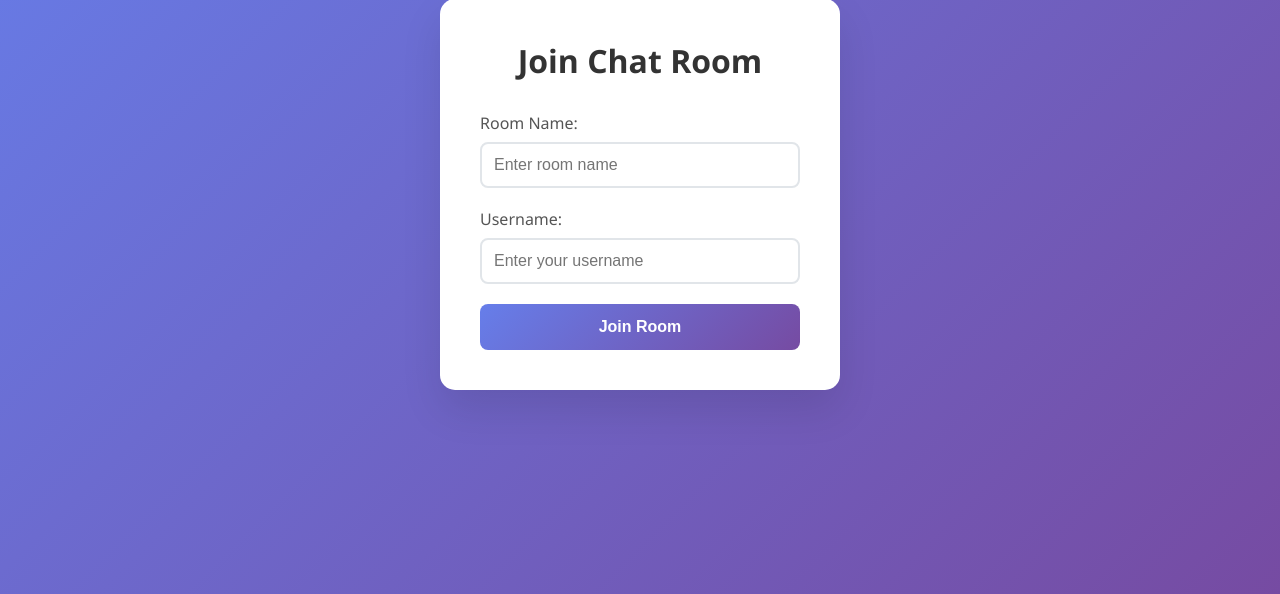
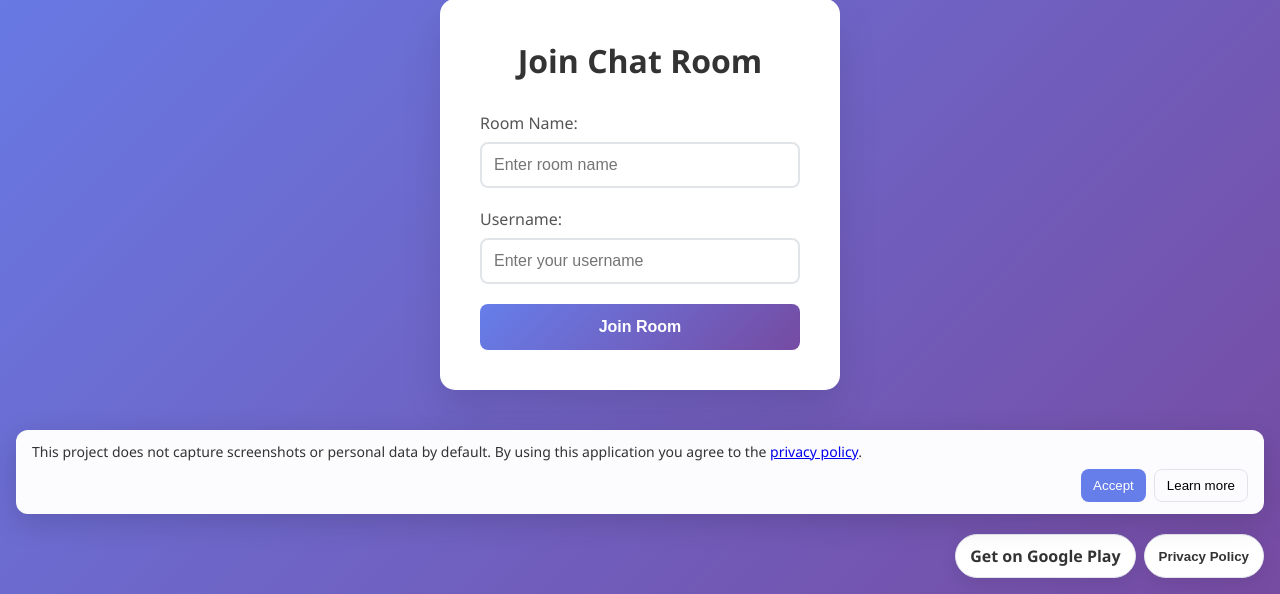
Before and after one commit to ManjusPrasad/REALTIME-CHAT-APP, a FastAPI app: page / in a window 1280 px wide. Shown: the part 206-800 px from the top of the page. Run offline with FastAPI, Linux system fonts and the light colour scheme.

Commit message:
Add Play Store button and privacy-policy banner/modal; persist acceptance in localStorage

```diff
--- a/static/app.js
+++ b/static/app.js
@@ -361,5 +361,44 @@ class ChatApp {
 
 // Initialize the chat app when the DOM is loaded
 document.addEventListener('DOMContentLoaded', () => {
-    new ChatApp();
+    const app = new ChatApp();
+    // Privacy controls: banner/modal and accept handling
+    function setupPrivacyControls() {
+        const privacyBanner = document.getElementById('privacy-banner');
+        const acceptBtn = document.getElementById('accept-privacy');
+        const learnMore = document.getElementById('learn-more');
+        const privacyModal = document.getElementById('privacy-modal');
+        const closePrivacy = document.getElementById('close-privacy');
+        const privacyBtn = document.getElementById('privacy-btn');
+        const privacyLink = document.getElementById('privacy-link');
+
+        const accepted = localStorage.getItem('privacyAccepted') === 'true';
+        if (!accepted) {
+            if (privacyBanner) privacyBanner.style.display = 'block';
+        }
+
+        const accept = () => {
+            localStorage.setItem('privacyAccepted', 'true');
+            if (privacyBanner) privacyBanner.style.display = 'none';
+        };
+
+        if (acceptBtn) acceptBtn.addEventListener('click', accept);
+        if (learnMore) learnMore.addEventListener('click', (e) => {
+            e.preventDefault();
+            if (privacyModal) privacyModal.style.display = 'flex';
+        });
+        if (privacyBtn) privacyBtn.addEventListener('click', (e) => {
+            e.preventDefault();
+            if (privacyModal) privacyModal.style.display = 'flex';
+        });
+        if (closePrivacy) closePrivacy.addEventListener('click', () => {
+            if (privacyModal) privacyModal.style.display = 'none';
+        });
+        if (privacyLink) privacyLink.addEventListener('click', (e) => {
+            e.preventDefault();
+            if (privacyModal) privacyModal.style.display = 'flex';
+        });
+    }
+
+    setupPrivacyControls();
 });
--- a/static/styles.css
+++ b/static/styles.css
@@ -410,3 +410,60 @@ body {
         text-align: center;
     }
 }
+
+/* Bottom bar for Play Store link and Privacy button */
+.bottom-bar {
+    position: fixed;
+    right: 16px;
+    bottom: 16px;
+    display: flex;
+    gap: 8px;
+    z-index: 1200;
+}
+
+.bottom-button {
+    padding: 10px 14px;
+    background: white;
+    color: #333;
+    border-radius: 999px;
+    border: 1px solid #e1e5e9;
+    text-decoration: none;
+    font-weight: 600;
+    box-shadow: 0 6px 18px rgba(0,0,0,0.08);
+    cursor: pointer;
+}
+
+.bottom-button:hover {
+    transform: translateY(-3px);
+}
+
+/* Privacy banner */
+.privacy-banner {
+    position: fixed;
+    left: 16px;
+    right: 16px;
+    bottom: 80px;
+    background: rgba(255,255,255,0.98);
+    border-radius: 12px;
+    padding: 12px 16px;
+    box-shadow: 0 8px 30px rgba(0,0,0,0.15);
+    z-index: 1300;
+}
+
+.privacy-content p {
+    color: #333;
+    font-size: 14px;
+}
+
+.privacy-actions { display:flex; gap:8px; justify-content:flex-end; margin-top:8px; }
+.accept-btn { background: #667eea; color: white; border: none; padding:8px 12px; border-radius:8px; cursor:pointer; }
+.learn-more-btn { background: transparent; border:1px solid #e1e5e9; padding:8px 12px; border-radius:8px; cursor:pointer; }
+
+/* Privacy modal */
+.privacy-modal { position: fixed; inset: 0; display:flex; align-items:center; justify-content:center; z-index:1400; background: rgba(0,0,0,0.4); }
+.privacy-modal-content { background:white; padding:20px; border-radius:10px; max-width:600px; width:90%; box-shadow:0 10px 30px rgba(0,0,0,0.2); }
+
+@media (max-width: 600px) {
+    .bottom-bar { right: 8px; bottom: 8px; }
+    .privacy-banner { left:8px; right:8px; bottom:70px; }
+}
--- a/templates/index.html
+++ b/templates/index.html
@@ -75,5 +75,30 @@
 
     <!-- JavaScript -->
     <script src="/static/app.js"></script>
+    <!-- Bottom bar: Play Store + Privacy -->
+    <div id="bottom-bar" class="bottom-bar">
+        <a id="play-store-btn" class="bottom-button" href="https://play.google.com/store/apps/details?id=com.example.app" target="_blank" rel="noopener">Get on Google Play</a>
+        <button id="privacy-btn" class="bottom-button">Privacy Policy</button>
+    </div>
+
+    <!-- Privacy Banner / Modal -->
+    <div id="privacy-banner" class="privacy-banner" style="display: none;">
+        <div class="privacy-content">
+            <p>This project does not capture screenshots or personal data by default. By using this application you agree to the <a href="#" id="privacy-link">privacy policy</a>.</p>
+            <div class="privacy-actions">
+                <button id="accept-privacy" class="accept-btn">Accept</button>
+                <button id="learn-more" class="learn-more-btn">Learn more</button>
+            </div>
+        </div>
+    </div>
+
+    <div id="privacy-modal" class="privacy-modal" style="display:none;">
+        <div class="privacy-modal-content">
+            <h3>Privacy Policy</h3>
+            <p>This application is a demo chat service. It does not capture screenshots, record audio, or access your files. The server stores message text and lightweight metadata (username, timestamp) required for chat functionality. If you integrate third-party services that collect additional data, make sure to disclose them here.</p>
+            <p>For questions, contact the project owner.</p>
+            <div style="text-align:right; margin-top:12px;"><button id="close-privacy" class="accept-btn">Close</button></div>
+        </div>
+    </div>
 </body>
 </html>
```
